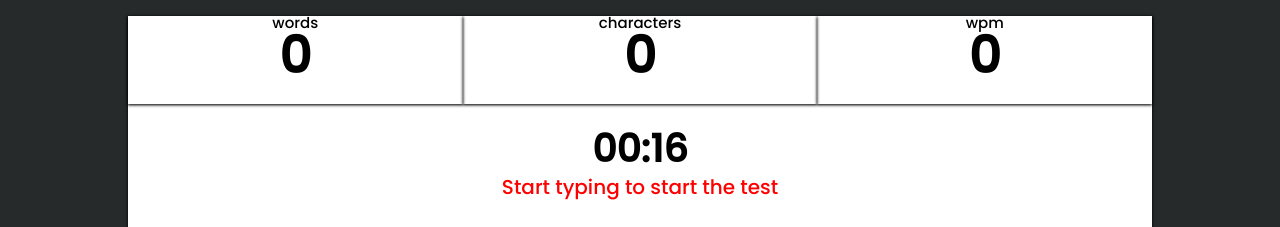
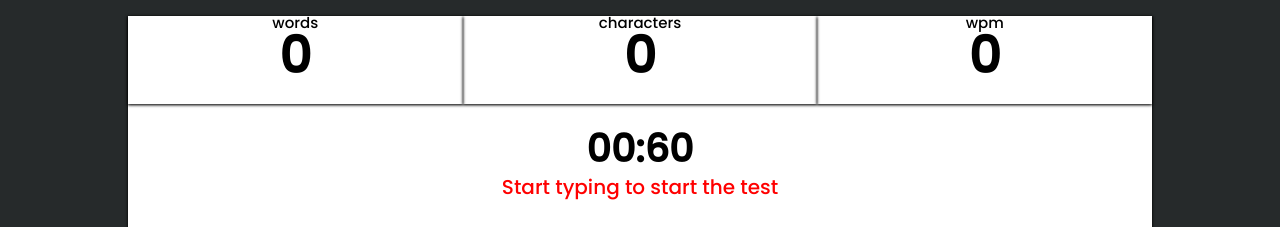
Before and after one commit to RajuGujjalapati/FlashType, a React (Create React App) app: page / in a window 1280 px wide. Shown: the part 1040-1267 px from the top of the page. Built offline with nearby package versions, Linux system fonts and the light colour scheme.

Commit message:
setting timer

```diff
--- a/src/components/App/App.js
+++ b/src/components/App/App.js
@@ -4,7 +4,7 @@ import Landing from "../LandingPage/LandingPage"
 import Footer from "../Footer/Footer"
 import "./App.css"
 import ChallengeSection from '../ChallengeSection/ChallengeSection'
-const TotalTime = 16;
+const TotalTime = 60;
 const serviceUrl = "https://baconipsum.com/api/?type=all-meat&paras=3&start-with-lorem=1&format=text"
 class MyApp extends React.Component{
   state = {
@@ -33,9 +33,32 @@ class MyApp extends React.Component{
   this.setState({testInfo});// if the key and value has same name we can use single name as well.
   }
 
+
+  startTime = () =>{
+    this.setState({timeStarted : true});
+    const timer = setInterval(() => {
+      if (this.state.timeRemaining > 0){
+        this.setState({
+          timeRemaining: this.state.timeRemaining -1,
+        });
+
+      }
+      else {
+        clearInterval(timer);
+      }
+    }, 1000);
+  }
+
+
   handleUserInput = (inputValue)=>{
-    console.log(inputValue);
+    console.log(inputValue)
+    if (! this.state.timeStarted)
+    {this.startTime()};
+
   }
+
+
+
   render(){
     // if we keep life cycle method in this render(), it will call multiple times
     // which going to affect the performance of code.
```
